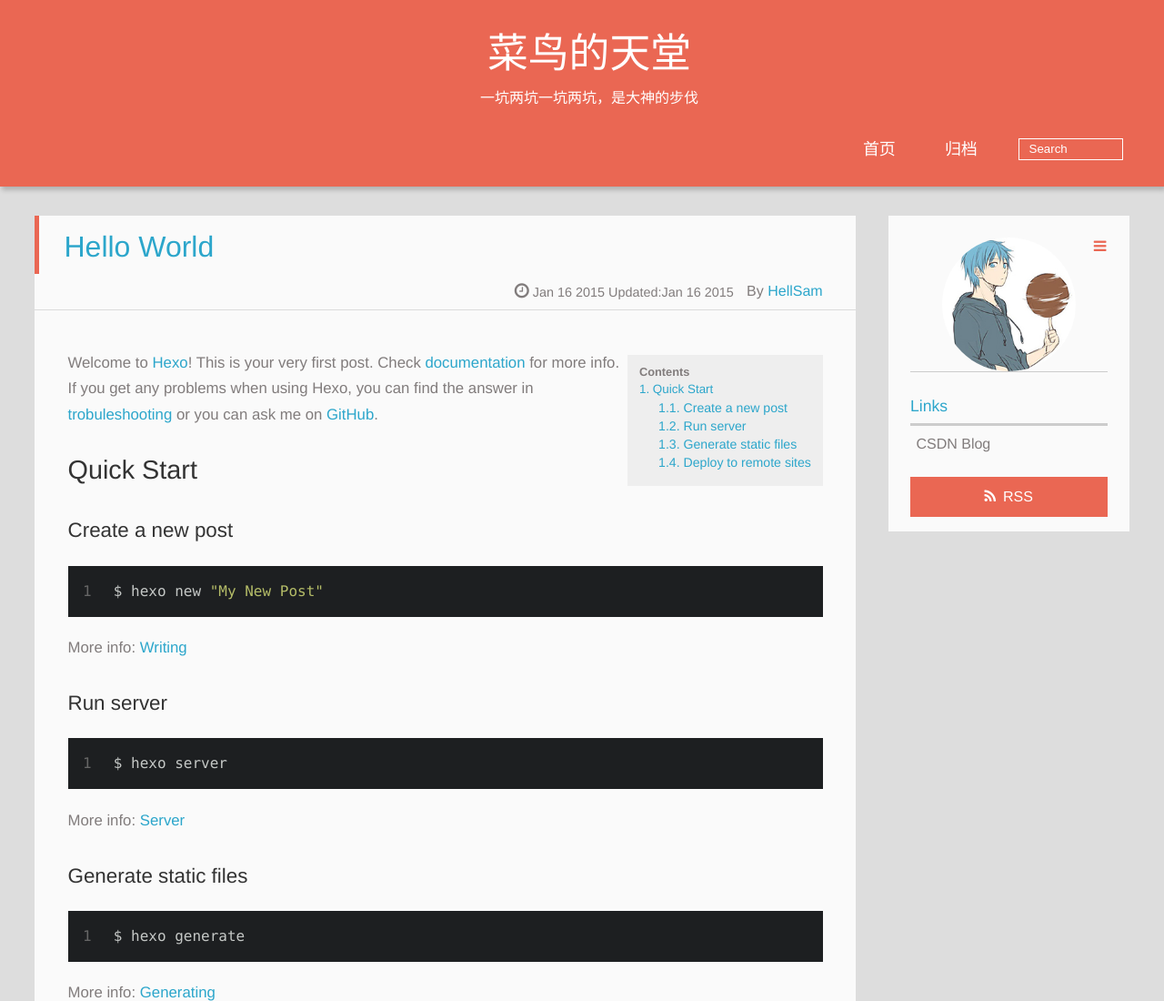
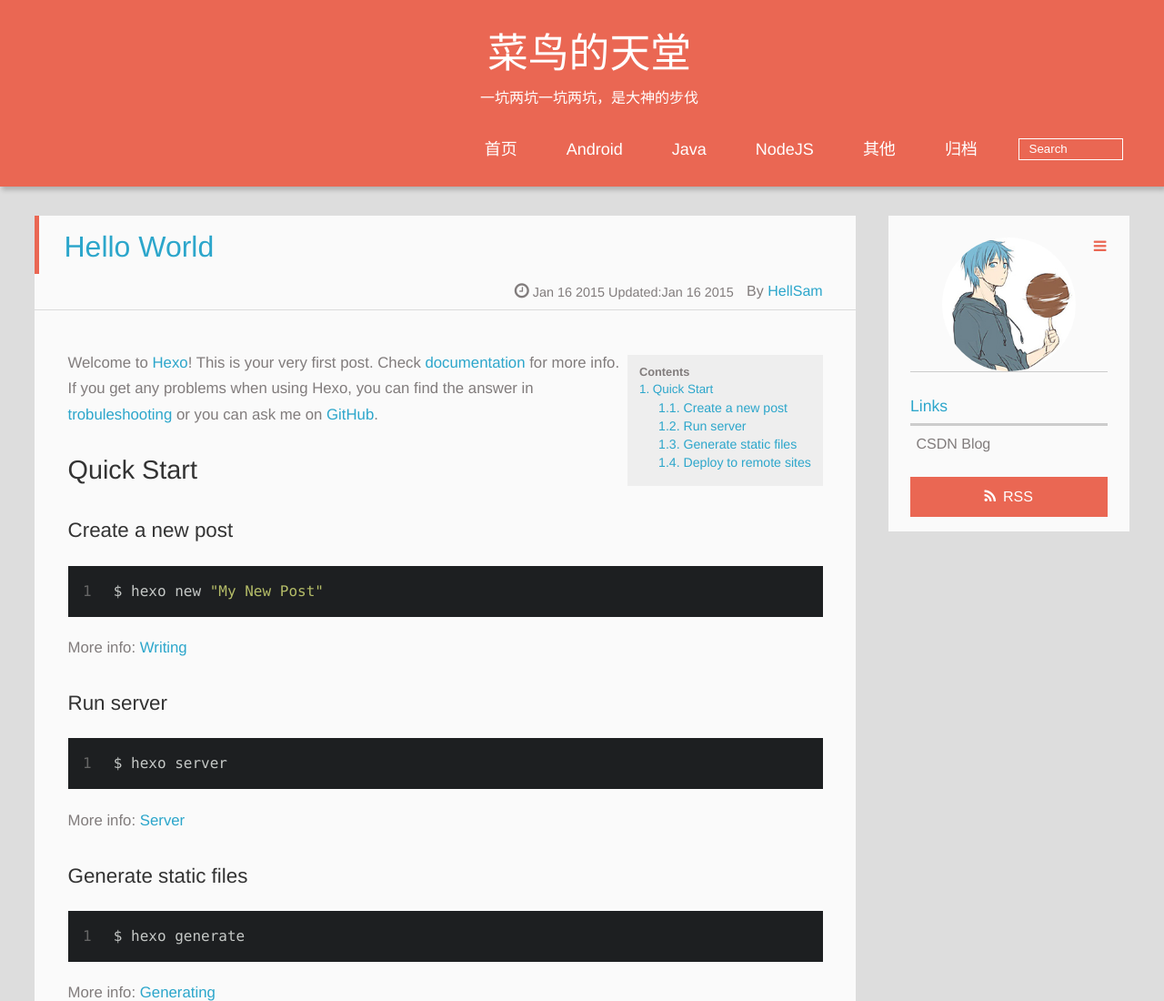
Before and after one commit to hellsam/hellsam.github.io, a plain HTML site: page 2015/01/16/hello-world/index.html in a window 1280 px wide. Shown: the top 1100 px of the page at 91% size. Drawn offline with Linux system fonts and the light colour scheme; a script that the page names is missing.

Commit message:
Site updated: 2015-01-17 16:15:40

```diff
--- a/2015/01/16/hello-world/index.html
+++ b/2015/01/16/hello-world/index.html
@@ -54,6 +54,14 @@
 					<ul>
 
 						<li><a href="/">首页</a></li>
+
+						<li><a href="/categories/android">Android</a></li>
+
+						<li><a href="/categories/java">Java</a></li>
+
+						<li><a href="/categories/nodejs">NodeJS</a></li>
+
+						<li><a href="/categories/others">其他</a></li>
 
 						<li><a href="/archives">归档</a></li>
 
```
Also changed, not shown: archives/2015/01/index.html (+8 -0 lines), archives/2015/index.html (+8 -0 lines), archives/index.html (+8 -0 lines), index.html (+8 -0 lines).
